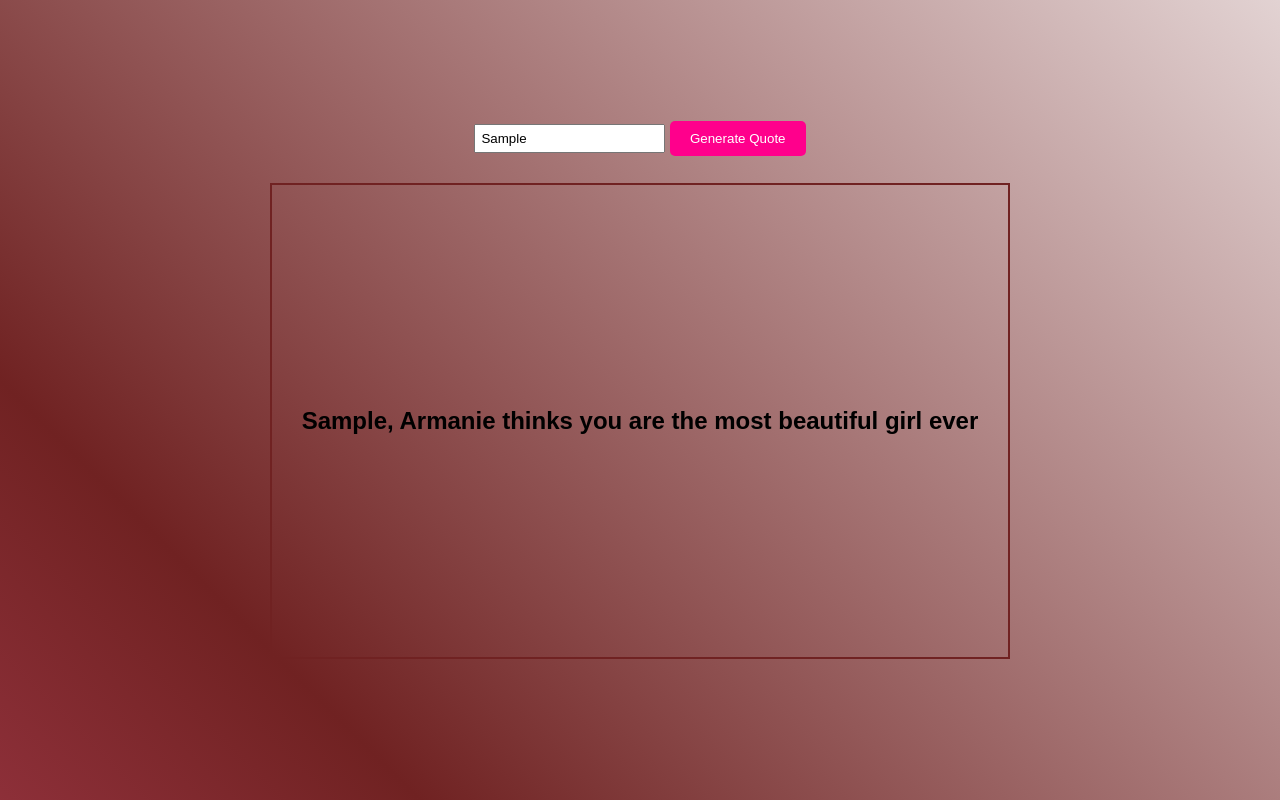
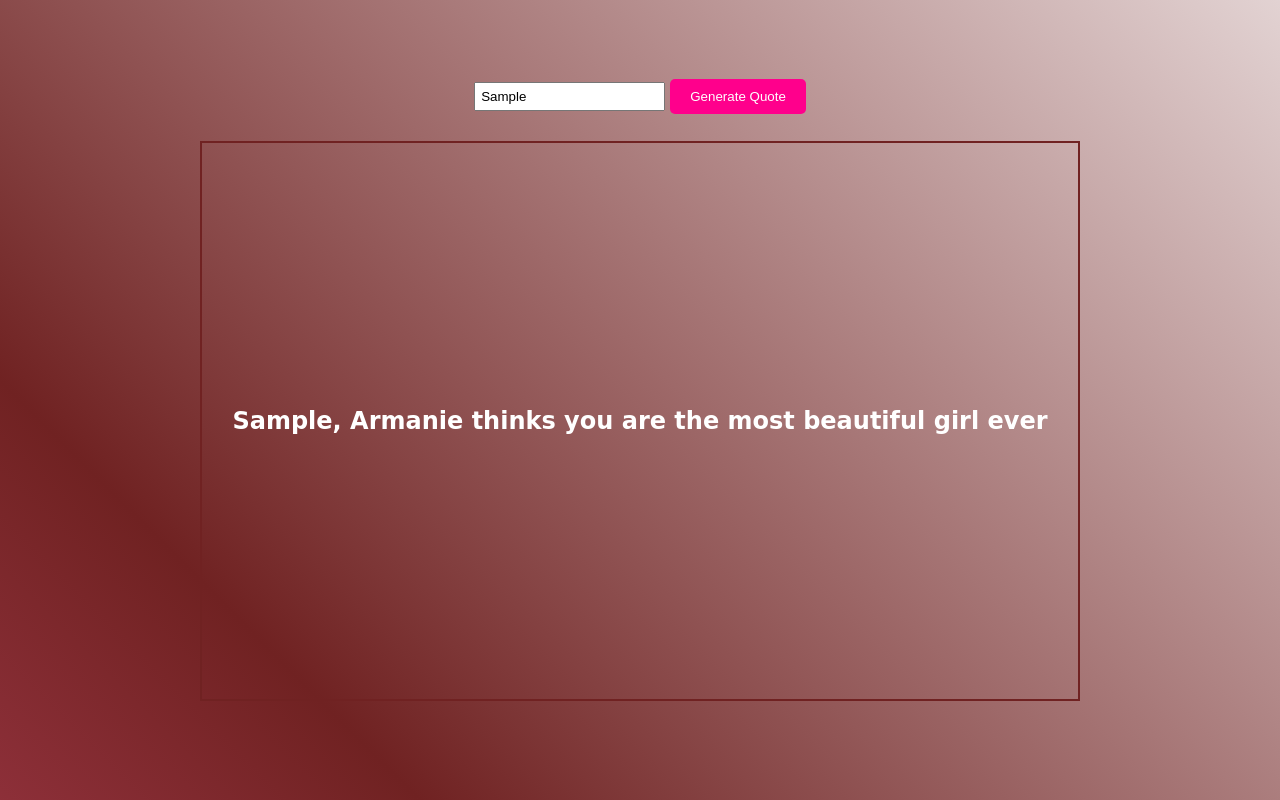
Before and after one commit to ARMANIE4L/Girlfriend, a plain HTML site: page index.html in a window 1280 px wide. Both pictures are taken after typing "Sample" into the empty fields and a click on the button "Generate Quote". Drawn offline with Linux system fonts and the light colour scheme.

Commit message:
Update style.css

```diff
--- a/style.css
+++ b/style.css
@@ -5,7 +5,7 @@ body {
     justify-content: center;
     height: 100vh;
     margin: 0;
-    font-family: Arial, verdana, sans-serif;
+    font-family: cursive;
   }
 
   #nameInput {
@@ -40,7 +40,7 @@ body {
     padding-left: 30px;
     padding-right: 30px;
     font-size: 1.5em;
-
+      color: #ffffff;
   }
 
   #quote.show {
```
